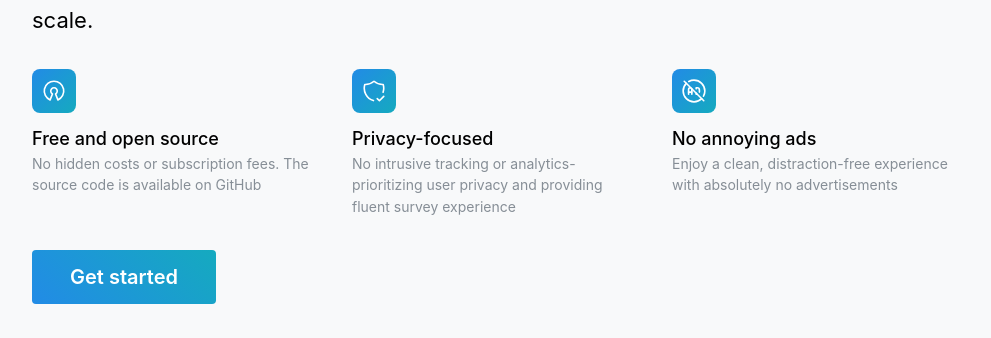
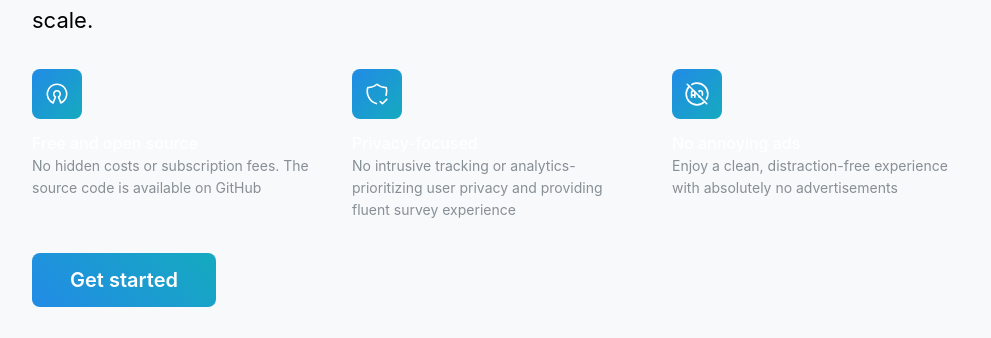
Before and after one commit to konrad-skowron/engineering-thesis, a Next.js app: page / in a window 1280 px wide. Shown: the part 462-800 px from the top of the page, without its empty margins (144-1135 px from the left). Built offline with nearby package versions, Linux system fonts and the light colour scheme; no server answers.

Commit message:
langing page improvement

```diff
--- a/src/components/pages/LandingPage.module.css
+++ b/src/components/pages/LandingPage.module.css
@@ -29,7 +29,7 @@
   color: light-dark(var(--mantine-color-black), var(--mantine-color-white));
 
   @media (max-width: $mantine-breakpoint-sm) {
-    font-size: rem(40px);
+    font-size: rem(31px);
     line-height: 1.2;
   }
 }
@@ -63,3 +63,9 @@
     flex: 1;
   }
 }
+
+.icon {
+  @media (max-width: $mantine-breakpoint-sm) {
+    display: flex;
+  }
+}
--- a/src/components/pages/LandingPage.tsx
+++ b/src/components/pages/LandingPage.tsx
@@ -25,21 +25,25 @@ const features = [
 export function LandingPage() {
 
   const items = features.map((feature) => (
-    <div key={feature.title}>
+    <div key={feature.title} className={classes.icon}>
       <ThemeIcon
-        size={44}
+        size={50}
         radius="md"
         variant="gradient"
         gradient={{ deg: 133, from: 'blue', to: 'cyan' }}
+        mr="md"
+        mb="sm"
       >
         <feature.icon style={{ width: rem(26), height: rem(26) }} stroke={1.5} />
       </ThemeIcon>
-      <Text fz="lg" mt="sm" fw={500}>
-        {feature.title}
-      </Text>
-      <Text c="dimmed" fz="sm">
-        {feature.description}
-      </Text>
+      <div>
+        <Text fz="md" fw={500} c='white'>
+          {feature.title}
+        </Text>
+        <Text c="dimmed" fz="sm">
+          {feature.description}
+        </Text>
+      </div>
     </div>
   ));
 
@@ -60,7 +64,10 @@ export function LandingPage() {
           using a continuous as well as a discrete Likert scale.
         </Text>
 
-        <SimpleGrid cols={3} spacing="xl" mt="xl">
+        <SimpleGrid cols={3} spacing="xl" mt="xl" visibleFrom='sm'>
+          {items}
+        </SimpleGrid>
+        <SimpleGrid cols={1} spacing="xl" mt="xl" hiddenFrom='sm'>
           {items}
         </SimpleGrid>
 
@@ -71,6 +78,7 @@ export function LandingPage() {
               className={classes.control}
               variant="gradient"
               gradient={{ from: 'blue', to: 'cyan' }}
+              radius='md'
             >
               Get started
             </Button>
```
